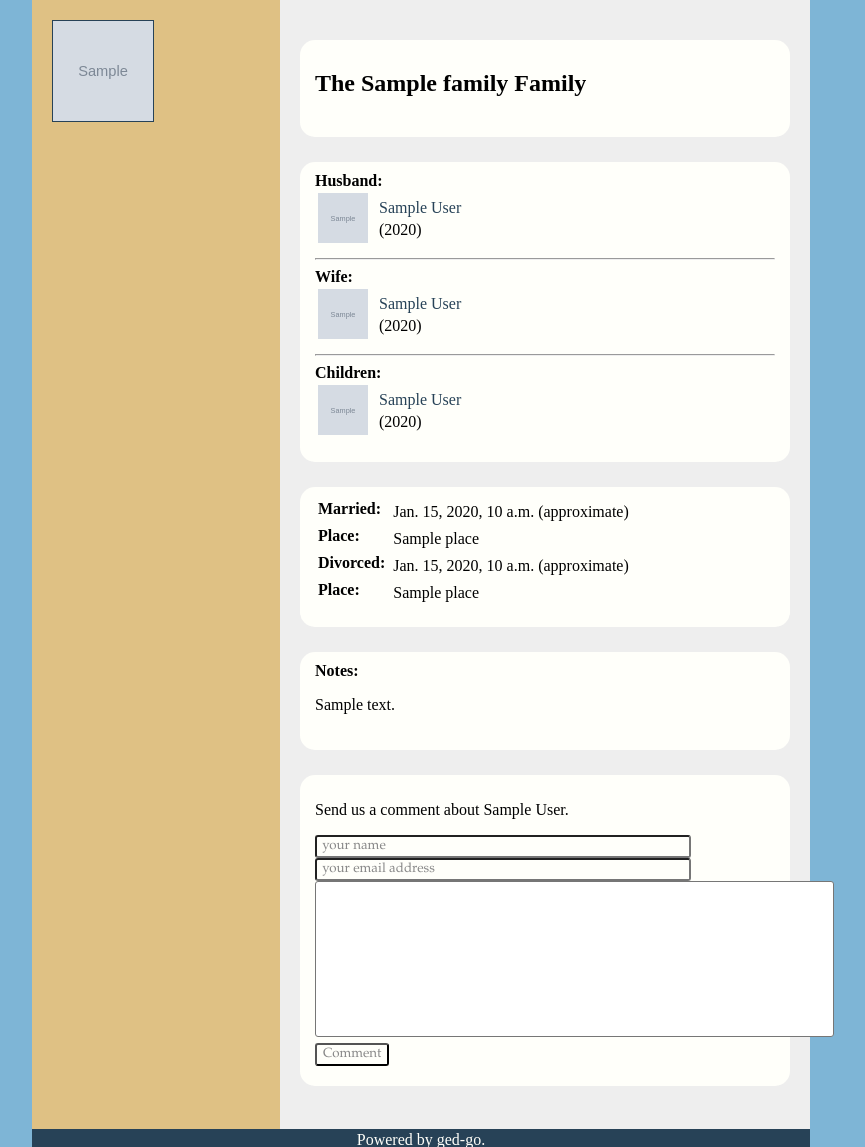
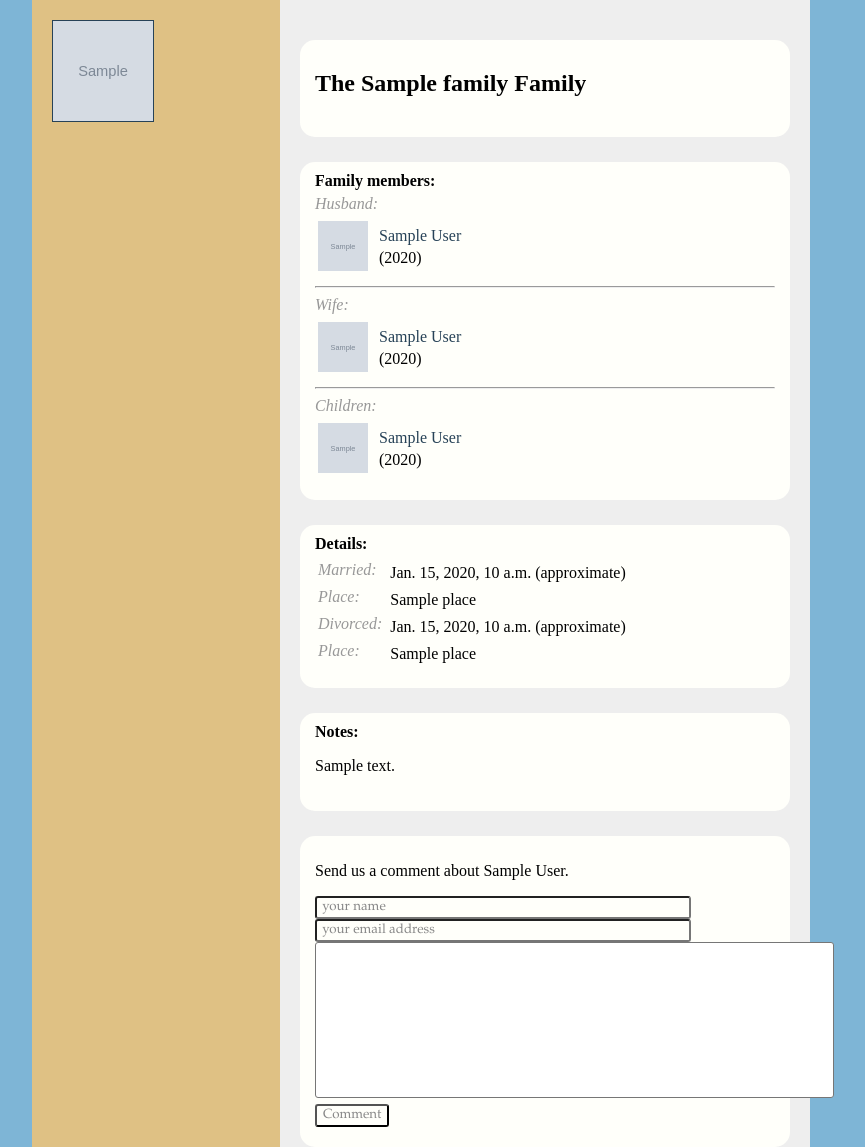
Before and after one commit to gthole/gedgo, a Django app: template templates/gedgo/family.html in a window 1280 px wide. Shown: the part 148-1295 px from the top of the page, without its empty margins (219-1084 px from the left). Run offline with Django 3.2, Linux system fonts and the light colour scheme; the template is opened without the code that fills it: most values are stand-ins (such as "Sample title", 1, 10 or a date in 2020); grey boxes marked "Sample" are stand-in pictures.

Commit message:
Add some family links.

```diff
--- a/models/family.py
+++ b/models/family.py
@@ -25,7 +25,7 @@ class Family(models.Model):
 		return nm.strip(' / ')
 
 	def __unicode__(self):
-		txt = family_name(self)
+		txt = self.family_name()
 		return (txt + ' (' + self.pointer + ')')
 
 	def single_child(self):
--- a/templates/gedgo/family.html
+++ b/templates/gedgo/family.html
@@ -19,23 +19,24 @@
 
 
 <div class="pod">
+	<div class="pod-title">Family members:</div>
 	<!-- Fathers -->
 	{% for somebody in family.husbands.all %}
-		<div class="card-title">Husband:</div>
+		<div class="subpod-title">Husband:</div>
 		{% include "gedgo/person-card.html" %}
 	{% endfor %}
 
 	<!-- Mothers -->
 	{% for somebody in family.wives.all %}
 		<hr>
-		<div class="card-title">Wife:</div>
+		<div class="subpod-title">Wife:</div>
 		{% include "gedgo/person-card.html" %}
 	{% endfor %}
 
 	<!-- Siblings -->
 	{% if family.children.all %}
 		<hr>
-		<div class="card-title">Children:</div>
+		<div class="subpod-title">Children:</div>
 		{% for somebody in family.children.all %}
 			{% if not somebody == person %}
 				{% include "gedgo/person-card.html" %}
@@ -47,11 +48,12 @@
 
 {% if family.marriage.date or family.marriage.place or family.divorce.date %}
 <div class="pod">
+	<div class="pod-title">Details:</div>
 	<table>
-		{% if family.marriage.date %}<tr><td><div class="pod-title">Married: </div></td><td> {{ family.marriage.date_string }} {% if family.marriage.date_approxQ %}(approximate){% endif %}</td></tr>{% endif %}
-		{% if family.marriage.place %}<tr><td><div class="pod-title">Place: </div></td><td> {{ family.marriage.place }} </td></tr>{% endif %}
-		{% if family.divorce.date %}<tr><td><div class="pod-title">Divorced: </div></td><td> {{ family.divorce.date_string }} {% if family.divorce.date_approxQ %}(approximate){% endif %}</td></tr>{% endif %}
-		{% if family.divorce.place %}<tr><td><div class="pod-title">Place: </div></td><td> {{ family.divorce.place }} </td></tr>{% endif %}
+		{% if family.marriage.date %}<tr><td><div class="subpod-title">Married: </div></td><td> {{ family.marriage.date_string }} {% if family.marriage.date_approxQ %}(approximate){% endif %}</td></tr>{% endif %}
+		{% if family.marriage.place %}<tr><td><div class="subpod-title">Place: </div></td><td> {{ family.marriage.place }} </td></tr>{% endif %}
+		{% if family.divorce.date %}<tr><td><div class="subpod-title">Divorced: </div></td><td> {{ family.divorce.date_string }} {% if family.divorce.date_approxQ %}(approximate){% endif %}</td></tr>{% endif %}
+		{% if family.divorce.place %}<tr><td><div class="subpod-title">Place: </div></td><td> {{ family.divorce.place }} </td></tr>{% endif %}
 	</table>
 </div>
 {% endif %}
--- a/templates/gedgo/gedcom.html
+++ b/templates/gedgo/gedcom.html
@@ -23,6 +23,7 @@
 
 {% for family in gedcom.key_families.all %}
 <div class="pod">
+	<div class="pod-title"><a href="{{ family.pointer }}">The {{ family.family_name }} Family</a></div>
 	<!-- Spouses -->
 	{% for somebody in family.husbands.all %}
 		{% include "gedgo/person-card.html" %}
--- a/templates/gedgo/person.html
+++ b/templates/gedgo/person.html
@@ -59,7 +59,7 @@
 <!-- Families -->
 {% if person.child_family %}
 <div class="pod">
-	<div class="pod-title">Born to:</div>
+	<div class="pod-title"><a href="/gedgo/{{ gedcom.id }}/{{ person.child_family.pointer }}">Born to:</a></div>
 	<!-- Fathers -->
 	{% for somebody in person.child_family.husbands.all %}
 		<div class="subpod-title">Father:</div>
@@ -88,7 +88,7 @@
 
 {% for family in person.spousal_families.all %}
 <div class="pod">
-	<div class="pod-title">Spousal family:</div>
+	<div class="pod-title"><a href="/gedgo/{{ gedcom.id }}/{{ family.pointer }}">Spousal family:</a></div>
 	<!-- Spouses -->
 	{% for somebody in family.husbands.all %}
 		{% if not somebody == person %}
```
